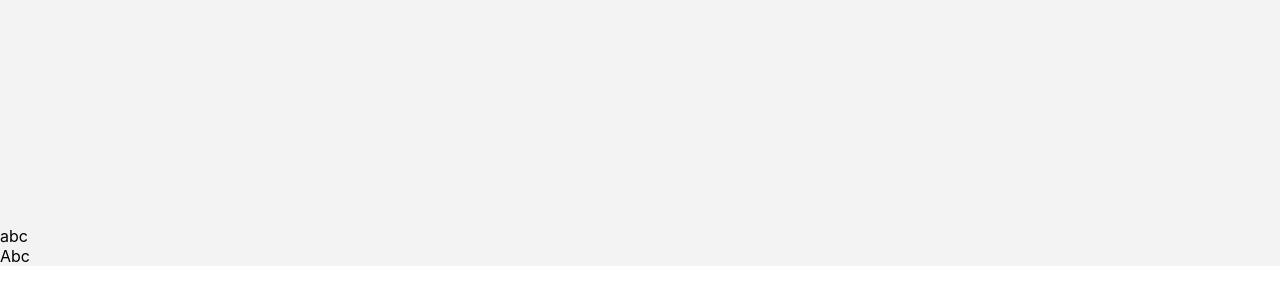
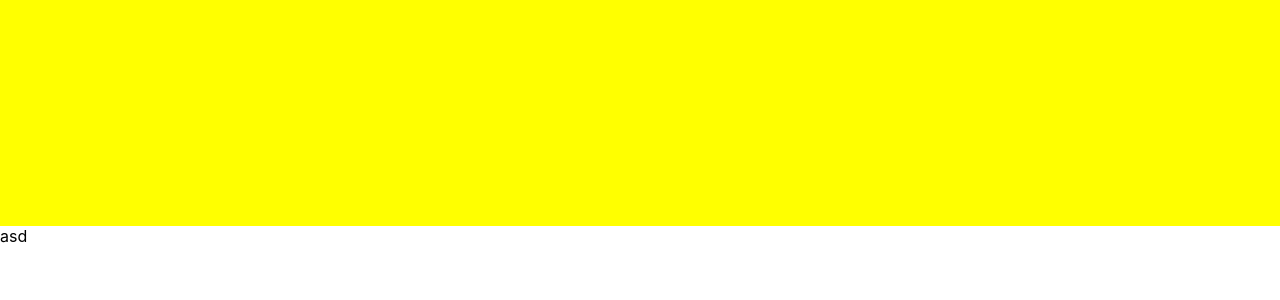
Before and after one commit to abdullahsuhaisk/reactVideoPlayer, a React (Create React App) app: page / in a window 1280 px wide. Shown: the part 134-434 px from the top of the page. Built offline with nearby package versions, Linux system fonts and the light colour scheme.

Commit message:
Near the solution

```diff
--- a/src/App.tsx
+++ b/src/App.tsx
@@ -5,7 +5,7 @@ import { OverlayPortal } from './components/OverlayPortal';
 
 const App: React.FC = () => {
   return (
-    <div className="App" style={{ width: '100%', height: '100%', overflow: 'hidden', backgroundColor: '#f3f3f3' }}>
+    <div className="App" style={{ width: '100%', height: '100%', overflow: 'hidden', backgroundColor: '#f3f3f3', position: 'relative' }}>
       <Player />
       <OverlayPortal>
         Abc
--- a/src/Player.tsx
+++ b/src/Player.tsx
@@ -3,16 +3,21 @@ import ReactPlayer from 'react-player'
 
 export const Player: React.FC = () => {
   return (
-    <div className="player">
-      <ReactPlayer url='https://www.youtube.com/watch?v=4V7oq8KtDsA' playing controls={true} className="video" />
+    <div className="player" style={{
+      position: 'relative',
+      width: '100%',
+      height: '100%'
+    }}>
       <div className="player-overlay"
         style={{
           position: 'relative',
           width: '100%',
-          height: '100%'
+          height: '100%',
+          backgroundColor: 'yellow'
         }}>
-          abc
-        </div>
+        <ReactPlayer url='https://www.youtube.com/watch?v=4V7oq8KtDsA' playing controls={true} className="videoPlayer" />
+      </div>
+
     </div>
   )
 
--- a/src/components/OverlayPortal.tsx
+++ b/src/components/OverlayPortal.tsx
@@ -27,9 +27,11 @@ export const OverlayPortal: React.FC<{ children: any }> = ({ children }) => {
           position: 'relative',
           width: '100%',
           height: '100%',
-          pointerEvents: 'none'
+          pointerEvents: 'none',
+          backgroundColor:'white'
+
         }}>
-        {children}
+   asd
       </div>
       , root)
   }
```
